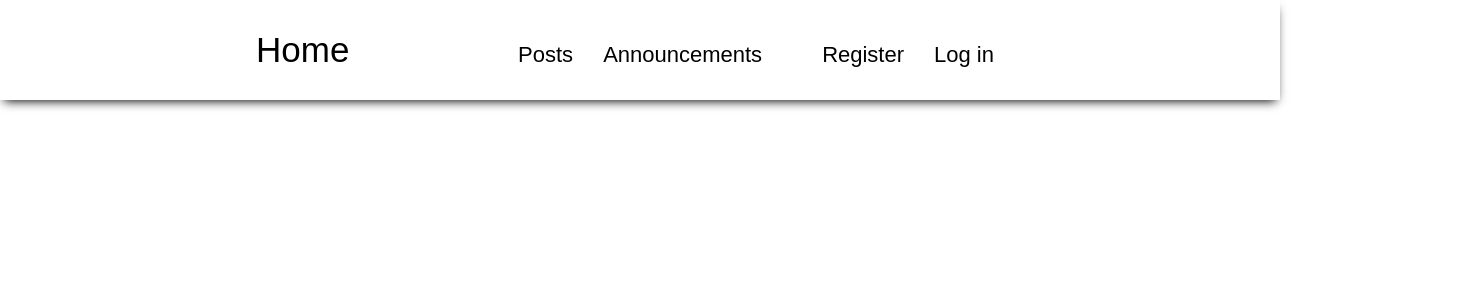
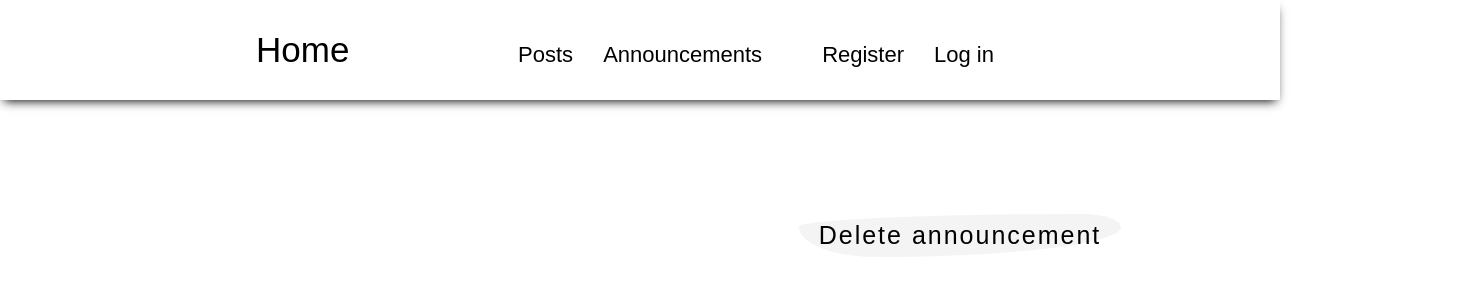
Before and after one commit to bozhenaluskavets/Ekreative-blog, a React (Create React App) app: page /announcements/1 in a window 1280 px wide. Shown: the top 300 px of the page, 1472 px wide, since content can reach past the window. Built offline with nearby package versions, Linux system fonts and the light colour scheme; no server answers.

Commit message:
add feature `delete own announcement`

```diff
--- a/src/pages/AnnouncementDetails/index.js
+++ b/src/pages/AnnouncementDetails/index.js
@@ -1,13 +1,16 @@
 import { useEffect } from "react";
 import { useDispatch, useSelector } from "react-redux"
-import { useParams } from "react-router-dom";
-import { Container, Title } from "../../globalStyles";
+import { useNavigate, useParams } from "react-router-dom";
+import { Container, OBcentering, OptionsButton, Title } from "../../globalStyles";
+import { deleteOwnAnnouncement } from "../../store/slices/announcements";
 import { fetchAnnouncementDetails } from "../../store/slices/announcementsDetails";
+import { Align } from "../PostDetails/style";
 import { Announcement, Text } from "./style";
 
 export const AnnouncementDetails = () => {
 
     const dispatch = useDispatch();
+    const navigate = useNavigate();
     let params = useParams()
 
     useEffect(() => {
@@ -17,7 +20,8 @@ export const AnnouncementDetails = () => {
     const reduxData = useSelector((state) => {
         return {
             list: state,
-            isLoading: state.ui.isLoading
+            isLoading: state.ui.isLoading,
+            userId: state.auth.userInfo.id
         }
     })
 
@@ -33,6 +37,16 @@ export const AnnouncementDetails = () => {
                 <Title>{details.title}</Title>
                 <Text>{details.body}</Text>
             </Announcement>
+            {(details.userId == reduxData.userId) && (
+                <Align>
+                    <OBcentering>
+                        <OptionsButton onClick={() => {
+                            dispatch(deleteOwnAnnouncement(details.id));
+                            navigate('/announcements');
+                        }}>Delete announcement</OptionsButton>
+                    </OBcentering>
+                </Align>
+            )}
         </Container>
     )
 }
--- a/src/store/slices/announcements.js
+++ b/src/store/slices/announcements.js
@@ -1,5 +1,5 @@
 import { createAsyncThunk, createSlice } from '@reduxjs/toolkit'
-import { createAnnouncement, getAnnouncements } from '../../services/announcements.service';
+import { createAnnouncement, deleteAnnouncement, getAnnouncements } from '../../services/announcements.service';
 
 export const announcementsSlice = createSlice({
     name: 'announcements',
@@ -28,4 +28,8 @@ export const createNewAnnouncement = createAsyncThunk('announcements/createNewAn
     return announcement;
 })
 
+export const deleteOwnAnnouncement = createAsyncThunk('announcements/deleteOwnAnnouncement', async (id) => {
+    return await deleteAnnouncement(id);
+})
+
 export default announcementsSlice.reducer
```
